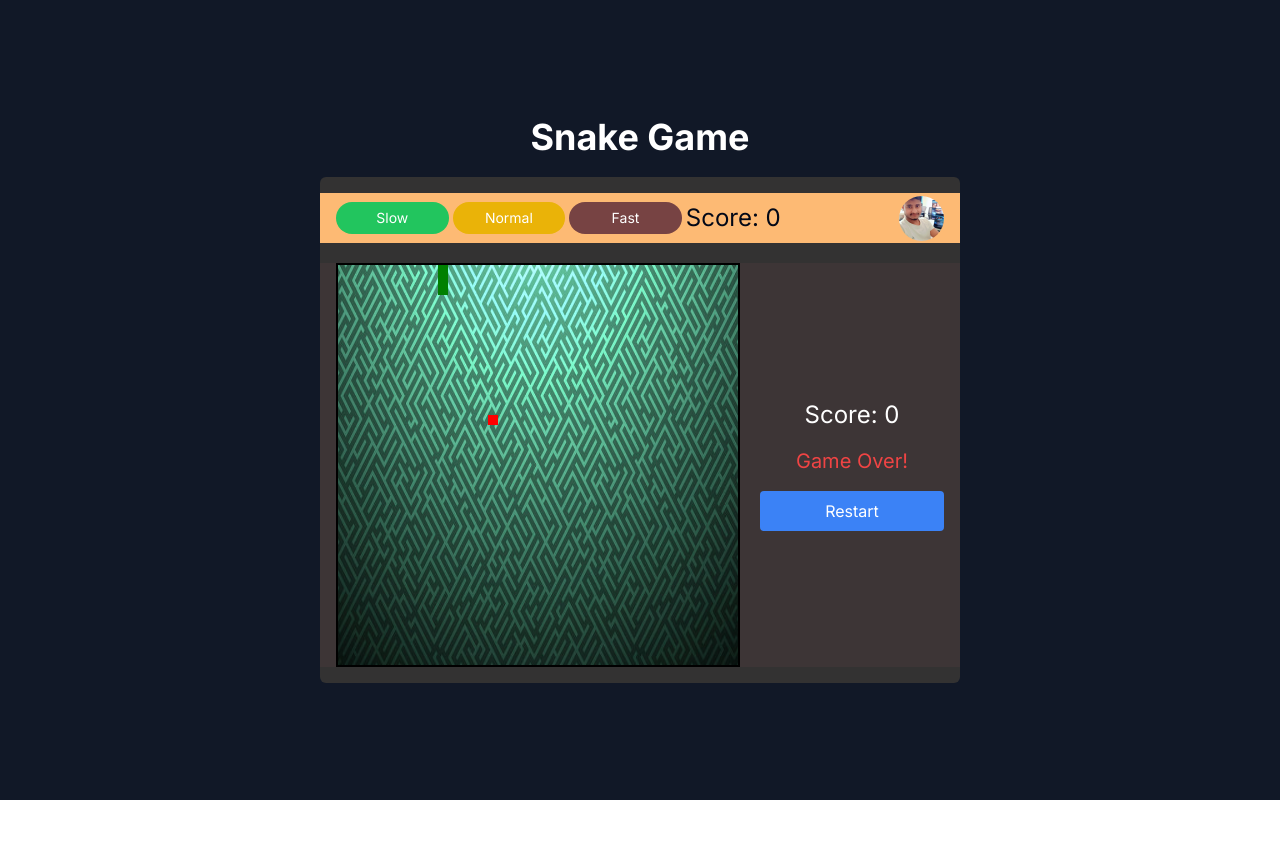
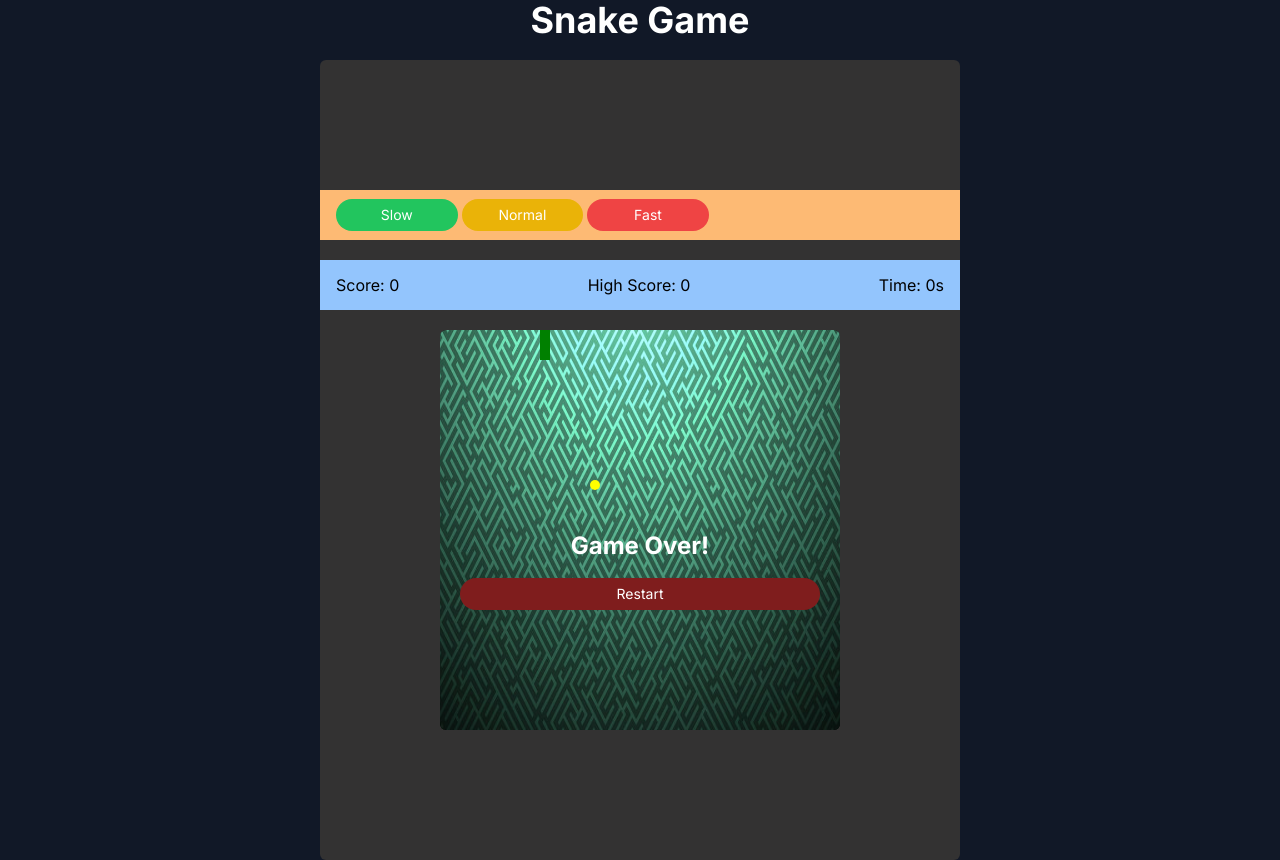
Before and after one commit to MdIntezarAlam/next-snake-game, a Next.js app: page / in a window 1280 px wide. Before the commit the page ends 800 px from the top, so only its background shows below. Built offline with nearby package versions, Linux system fonts and the light colour scheme.

Commit message:
added other functionality

```diff
--- a/src/app/_components/SnakeGame.tsx
+++ b/src/app/_components/SnakeGame.tsx
@@ -18,6 +18,11 @@ const SnakeGame = () => {
     "UP"
   );
   const intervalRef = useRef<number | null>(null);
+  const [startTime, setStartTime] = useState<number | null>(null);
+  const [endTime, setEndTime] = useState<number | null>(null);
+  const [totalTime, setTotalTime] = useState<number>(0);
+  const [highScore, setHighScore] = useState<number>(0);
+  const [bestTime, setBestTime] = useState<number>(0);
 
   const eatingSound = useRef<HTMLAudioElement | null>(null);
   const runningSound = useRef<HTMLAudioElement | null>(null);
@@ -30,6 +35,9 @@ const SnakeGame = () => {
       eatingSound.current = new Audio("/eatingSound.mp3");
       runningSound.current = new Audio("/runningSound.mp3");
       gameOverSound.current = new Audio("/gameOverSound.mp3");
+
+      setHighScore(Number(localStorage.getItem("highScore")) || 0);
+      setBestTime(Number(localStorage.getItem("bestTime")) || 0);
     }
   }, []);
 
@@ -63,6 +71,8 @@ const SnakeGame = () => {
 
     if (head[0] < 0 || head[0] >= columns || head[1] < 0 || head[1] >= rows) {
       setGameOver(true);
+      setEndTime(Date.now());
+      setTotalTime(Date.now() - (startTime ?? Date.now()));
       gameOverSound.current?.play();
       runningSound.current?.pause();
       runningSound.current!.currentTime = 0;
@@ -75,6 +85,8 @@ const SnakeGame = () => {
     for (let i = 1; i < newSnake.length; i++) {
       if (newSnake[i][0] === head[0] && newSnake[i][1] === head[1]) {
         setGameOver(true);
+        setEndTime(Date.now());
+        setTotalTime(Date.now() - (startTime ?? Date.now()));
         gameOverSound.current?.play();
         runningSound.current?.pause();
         runningSound.current!.currentTime = 0;
@@ -97,7 +109,7 @@ const SnakeGame = () => {
     }
 
     setSnake(newSnake);
-  }, [direction, fruit, snake]);
+  }, [direction, fruit, snake, startTime]);
 
   const draw = useCallback(() => {
     const canvas = canvasRef.current;
@@ -114,8 +126,16 @@ const SnakeGame = () => {
           context.fillRect(x * scale, y * scale, scale, scale);
         });
 
-        context.fillStyle = "red";
-        context.fillRect(fruit[0] * scale, fruit[1] * scale, scale, scale);
+        context.fillStyle = "yellow";
+        context.beginPath();
+        context.arc(
+          fruit[0] * scale + scale / 2,
+          fruit[1] * scale + scale / 2,
+          scale / 2,
+          0,
+          2 * Math.PI
+        );
+        context.fill();
       };
       bg.src = bgImage.src;
     }
@@ -168,6 +188,21 @@ const SnakeGame = () => {
     };
   }, [gameOver, gameSpeed, update, draw]);
 
+  useEffect(() => {
+    if (gameOver) {
+      const currentScore = score;
+      const currentTime = totalTime;
+      if (currentScore > highScore) {
+        setHighScore(currentScore);
+        localStorage.setItem("highScore", String(currentScore));
+      }
+      if (currentTime < bestTime || bestTime === 0) {
+        setBestTime(currentTime);
+        localStorage.setItem("bestTime", String(currentTime));
+      }
+    }
+  }, [gameOver, score, totalTime, highScore, bestTime]);
+
   const handleRestart = () => {
     setScore(0);
     setGameOver(false);
@@ -178,6 +213,7 @@ const SnakeGame = () => {
     ]);
     setFruit([15, 15]);
     setDirection("UP");
+    setStartTime(Date.now());
     if (runningSound.current) {
       runningSound.current.play();
     }
@@ -201,51 +237,58 @@ const SnakeGame = () => {
     }, speed);
   };
 
+  const formatTime = (milliseconds: number) => {
+    const totalSeconds = Math.floor(milliseconds / 1000);
+    const minutes = Math.floor(totalSeconds / 60);
+    const seconds = totalSeconds % 60;
+    return minutes > 0 ? `${minutes}m ${seconds}s` : `${seconds}s`;
+  };
+
   return (
-    <div className="w-1/2 flex flex-col gap-5 py-4 items-center justify-center mx-auto bg-[#333232] rounded-md">
+    <div className="w-1/2 min-h-screen flex flex-col gap-5 py-4 items-center justify-center mx-auto bg-[#333232] rounded-md">
       <div className="w-full h-[50px] flex items-center bg-orange-300 px-4">
         <div className="flex-1 flex items-center gap-1">
           <button
             className="h-8 w-[20%] text-sm rounded-full bg-green-500 text-white"
+            type="button"
             onClick={() => handleSpeedChange(300)}
           >
             Slow
           </button>
           <button
             className="h-8 w-[20%] text-sm rounded-full bg-yellow-500 text-white"
+            type="button"
             onClick={() => handleSpeedChange(200)}
           >
             Normal
           </button>
           <button
-            className="h-8 w-[20%] text-sm rounded-full bg-[#774343] text-white"
+            className="h-8 w-[20%] text-sm rounded-full bg-red-500 text-white"
+            type="button"
             onClick={() => handleSpeedChange(100)}
           >
             Fast
           </button>
-          <div className="text-2xl">Score: {score}</div>
-        </div>
-        <div className="flex items-center justify-end h-[45px] w-[45px]">
-          <img
-            src="/user.jpg"
-            alt="user"
-            className="h-full w-full rounded-full object-cover"
-          />
         </div>
       </div>
-      <div className="w-full flex items-center justify-center gap-5 bg-[#3d3536] px-4">
+      <div className="w-full h-[50px] flex items-center bg-blue-300 px-4 justify-between">
+        <span className="text-black">Score: {score}</span>
+        <span className="text-black">High Score: {highScore}</span>
+        <span className="text-black">Time: {formatTime(totalTime)}</span>
+      </div>
+      <div className="relative">
         <canvas
           ref={canvasRef}
-          width="400"
-          height="400"
-          className="border-2 border-black"
+          width={400}
+          height={400}
+          className="bg-black rounded-md relative"
         />
+
         {gameOver && (
-          <div className="w-full flex flex-col items-center gap-4">
-            <div className="text-2xl text-white">Score: {score}</div>
-            <p className="text-xl text-red-500">Game Over!</p>
+          <div className="absolute  top-10 w-full h-full flex flex-col items-center justify-center gap-4">
+            <span className="text-white font-bold text-2xl">Game Over!</span>
             <button
-              className="w-full py-2 bg-blue-500 text-white rounded"
+              className="h-8 w-[90%] text-sm rounded-full bg-red-900 text-white"
               onClick={handleRestart}
             >
               Restart
```
